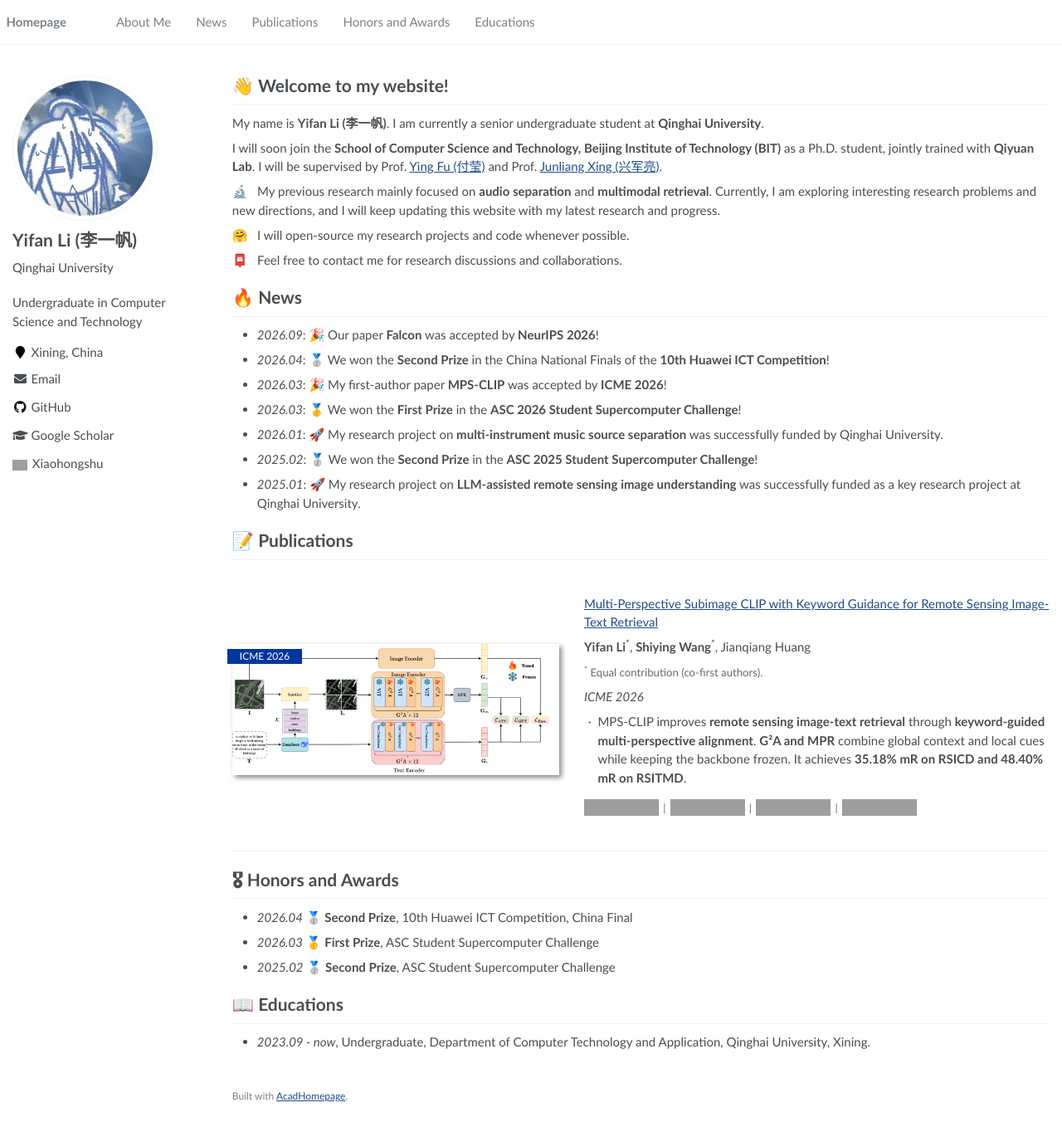
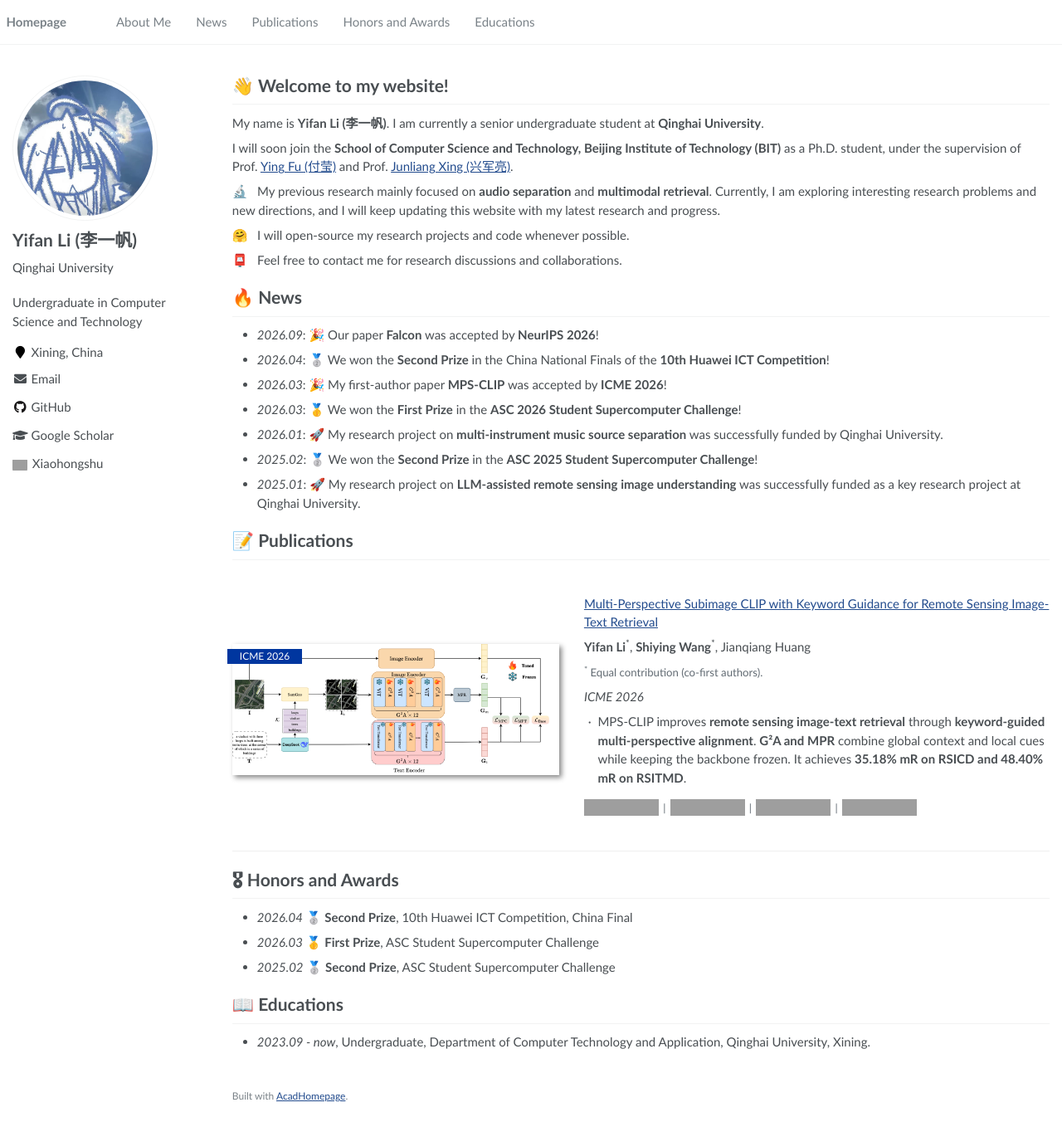
Before and after one commit to Lcrucial1f/Lcrucial1f.github.io, a Jekyll site: the page built from _pages/about.md, in a window 1280 px wide and 1352 px high. Shown: the whole window at 83% size. Built offline with Jekyll 4.4.1, drawn with Linux system fonts in a browser that asks for light colours; grey boxes are pictures that could not be loaded.

Commit message:
Update incoming PhD introduction and page description

```diff
--- a/_pages/about.md
+++ b/_pages/about.md
@@ -1,7 +1,7 @@
 ---
 permalink: /
 title: "Yifan Li"
-excerpt: "Yifan Li, senior undergraduate at Qinghai University and incoming Ph.D. student at Beijing Institute of Technology, jointly trained with Qiyuan Lab."
+excerpt: "Yifan Li, senior undergraduate at Qinghai University and incoming Ph.D. student at Beijing Institute of Technology."
 author_profile: true
 redirect_from:
   - /about/
@@ -14,7 +14,7 @@ redirect_from:
 
 My name is **Yifan Li (李一帆)**. I am currently a senior undergraduate student at **Qinghai University**.
 
-I will soon join the **School of Computer Science and Technology, Beijing Institute of Technology (BIT)** as a Ph.D. student, jointly trained with **Qiyuan Lab**. I will be supervised by Prof. [Ying Fu (付莹)](https://ying-fu.github.io/) and Prof. [Junliang Xing (兴军亮)](https://www.alphaxiv.org/@junliang-xing-xing-jun-liang).
+I will soon join the **School of Computer Science and Technology, Beijing Institute of Technology (BIT)** as a Ph.D. student, under the supervision of Prof. [Ying Fu (付莹)](https://ying-fu.github.io/) and Prof. [Junliang Xing (兴军亮)](https://www.alphaxiv.org/@junliang-xing-xing-jun-liang).
 
 🔬&nbsp;&nbsp;&nbsp;My previous research mainly focused on **audio separation** and **multimodal retrieval**. Currently, I am exploring interesting research problems and new directions, and I will keep updating this website with my latest research and progress.
 
```
